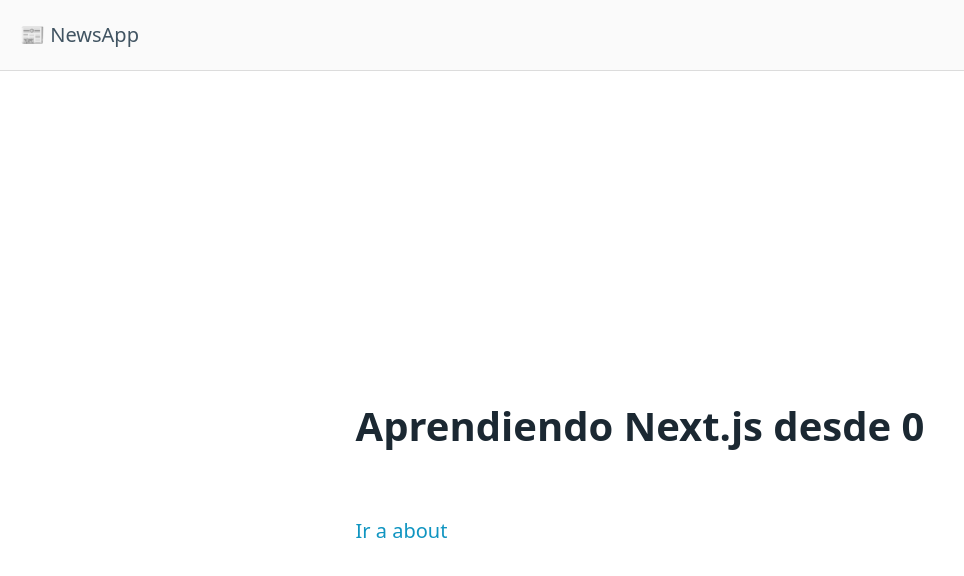
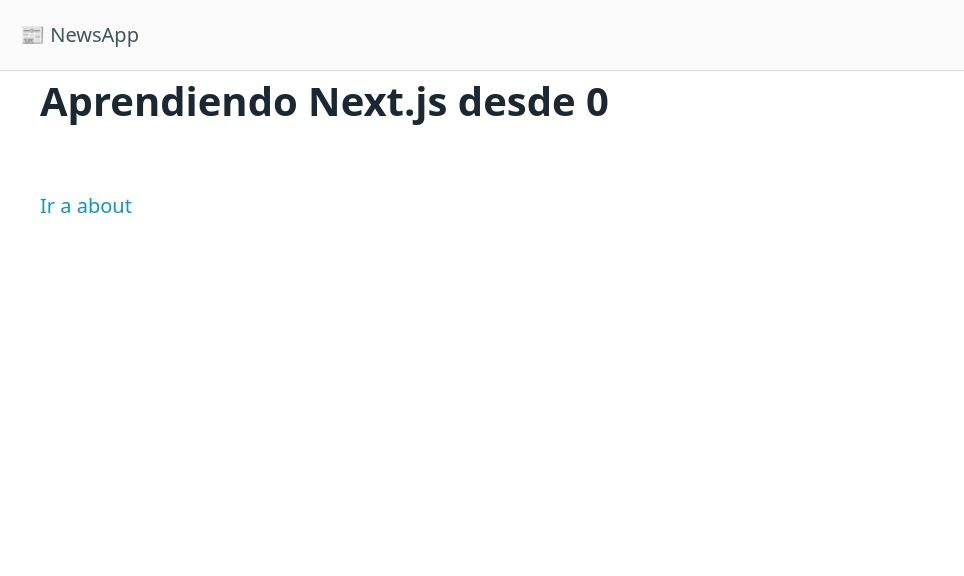
Before and after one commit to alesdevux/news-app, a Next.js app: page / in a window 1280 px wide. Shown: the top 576 px of the page, without its empty margins (0-964 px from the left). Built offline with nearby package versions, Linux system fonts and the light colour scheme.

Commit message:
container only style padding

```diff
--- a/styles/Home.module.css
+++ b/styles/Home.module.css
@@ -1,6 +1,3 @@
 .container {
-  display: grid;
-  place-content: center;
-  height: 100vh;
   padding: 0 2rem;
 }
```
